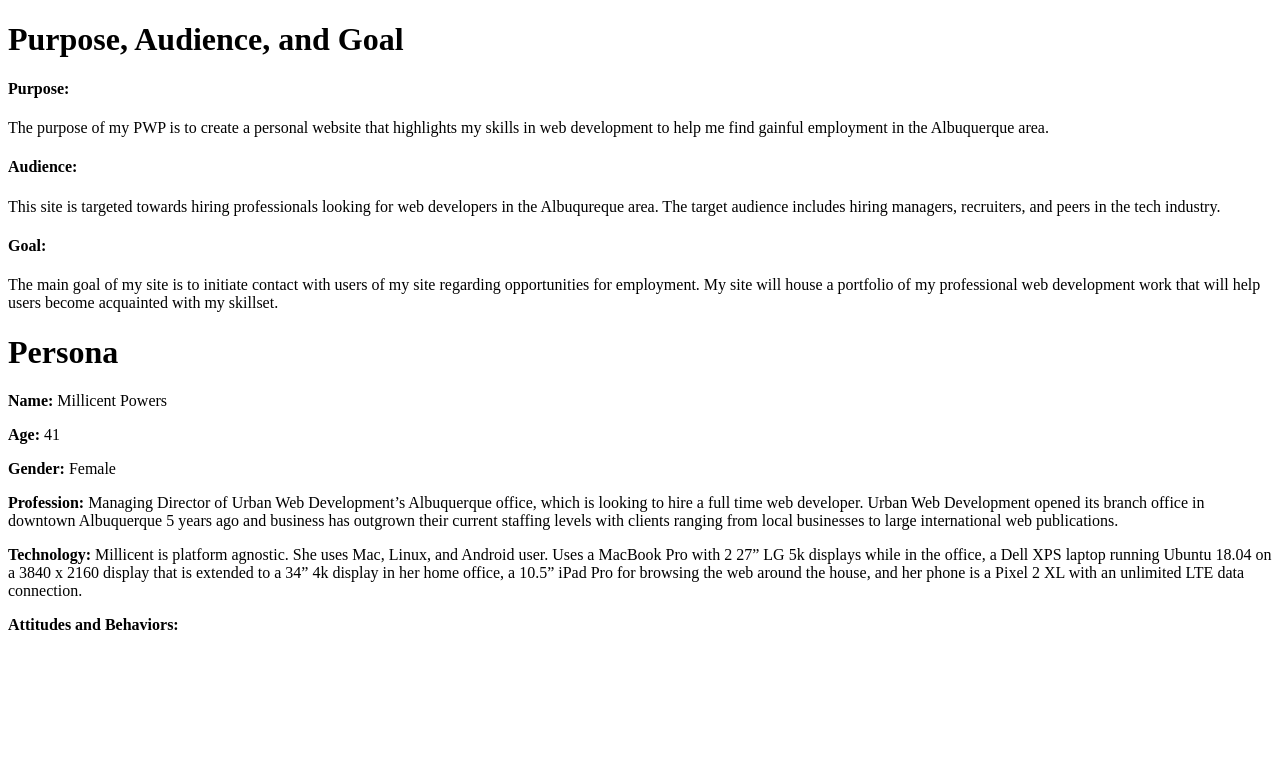
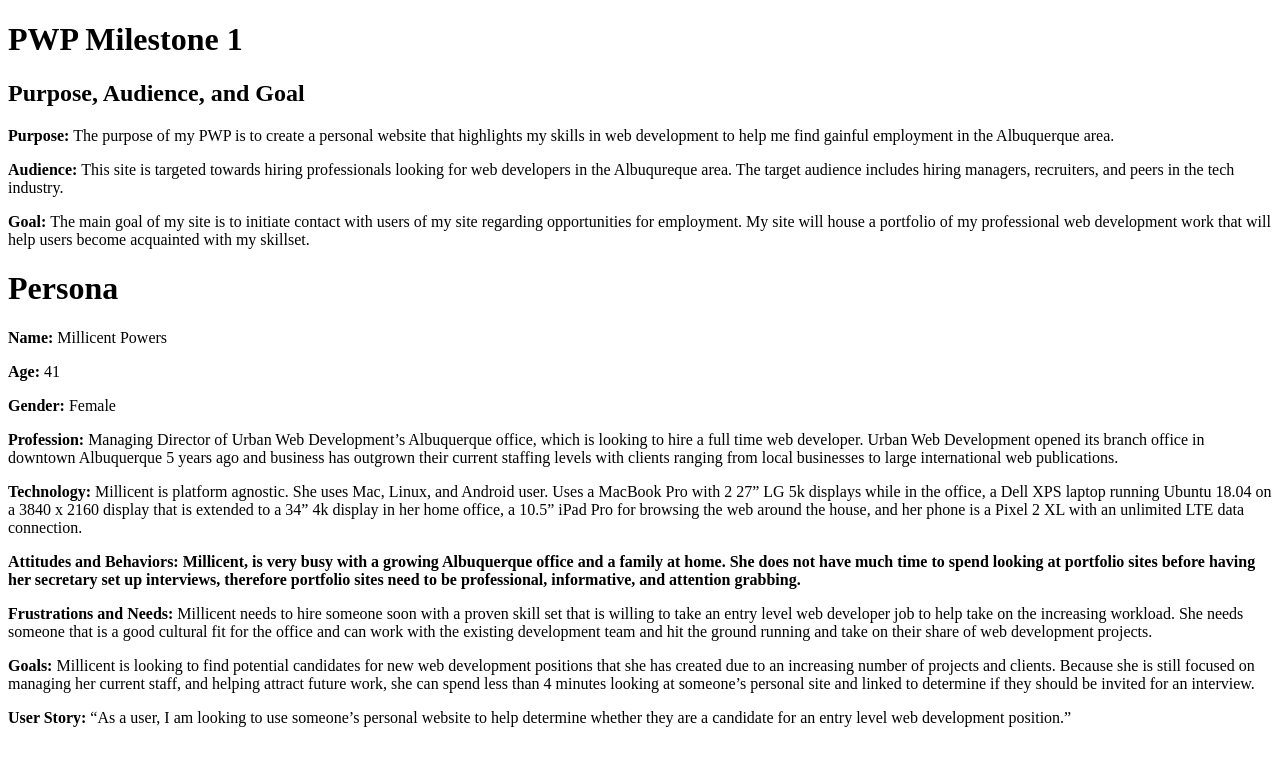
Before and after one commit to judeamiller/my-pwp-jude, a PHP site: page /milestone-1.php in a window 1280 px wide. Shown: the top 766 px of the page. Run offline with PHP 8.4, Linux system fonts and the light colour scheme.

Commit message:
Add persona. Add PWP Milestone 1 as H1 tag.

```diff
--- a/public_html/documentation/milestone-1.php
+++ b/public_html/documentation/milestone-1.php
@@ -5,29 +5,20 @@
 		<title>PWP Milestone 1</title>
 	</head>
 	<body>
-		<h1>Purpose, Audience, and Goal</h1>
-		<h4>Purpose:</h4>
-		<p>
-			The purpose of my PWP is to create a personal website that highlights my skills in web development to help me find gainful employment in the Albuquerque area.
-		</p>
-		<h4>Audience:</h4>
-		<p>
-			This site is targeted towards hiring professionals looking for web developers in the Albuqureque area. The target audience includes hiring managers, recruiters, and peers in the tech industry.
-		</p>
-		<h4>Goal:</h4>
-		<p>
-			The main goal of my site is to initiate contact with users of my site regarding opportunities for employment. My site will house a portfolio of my professional web development work that will help users become acquainted with my skillset.
-		</p>
+		<h1>PWP Milestone 1</h1>
+		<h2>Purpose, Audience, and Goal</h2>
+			<p><strong>Purpose: </strong>The purpose of my PWP is to create a personal website that highlights my skills in web development to help me find gainful employment in the Albuquerque area.</p>
+			<p><strong>Audience: </strong>This site is targeted towards hiring professionals looking for web developers in the Albuqureque area. The target audience includes hiring managers, recruiters, and peers in the tech industry.</p>
+			<p><strong>Goal: </strong>The main goal of my site is to initiate contact with users of my site regarding opportunities for employment. My site will house a portfolio of my professional web development work that will help users become acquainted with my skillset.</p>
 		<h1>Persona</h1>
 			<p><strong>Name: </strong>Millicent Powers</p>
 			<p><strong>Age: </strong>41</p>
 			<p><strong>Gender: </strong>Female</p>
 			<p><strong>Profession: </strong>Managing Director of Urban Web Development’s Albuquerque office, which is looking to hire a full time web developer. Urban Web Development opened its branch office in downtown Albuquerque 5 years ago and business has outgrown their current staffing levels with clients ranging from local businesses to large international web publications.</p>
-			<p><strong>Technology: </strong>Millicent is platform agnostic. She uses Mac, Linux, and Android user. Uses a MacBook Pro with 2 27” LG 5k displays while in the office, a Dell XPS laptop running Ubuntu 18.04 on a 3840 x 2160 display that is extended to a 34” 4k display in her home office, a 10.5” iPad Pro for browsing the web around the house, and her phone is a Pixel 2 XL with an unlimited LTE data connection.<p/>
-			<p><strong>Attitudes and Behaviors: </strong> </p>
-
-
-
-
+			<p><strong>Technology: </strong>Millicent is platform agnostic. She uses Mac, Linux, and Android user. Uses a MacBook Pro with 2 27” LG 5k displays while in the office, a Dell XPS laptop running Ubuntu 18.04 on a 3840 x 2160 display that is extended to a 34” 4k display in her home office, a 10.5” iPad Pro for browsing the web around the house, and her phone is a Pixel 2 XL with an unlimited LTE data connection.</p>
+			<p><strong>Attitudes and Behaviors: Millicent, is very busy with a growing Albuquerque office and a family at home. She does not have much time to spend looking at portfolio sites before having her secretary set up interviews, therefore portfolio sites need to be professional, informative, and attention grabbing.</strong> </p>
+			<p><strong>Frustrations and Needs: </strong>Millicent needs to hire someone soon with a proven skill set that is willing to take an entry level web developer job to help take on the increasing workload. She needs someone that is a good cultural fit for the office and can work with the existing development team and hit the ground running and take on their share of web development projects.</p>
+			<p><strong>Goals: </strong>Millicent is looking to find potential candidates for new web development positions that she has created due to an increasing number of projects and clients. Because she is still focused on managing her current staff, and helping attract future work, she can spend less than 4 minutes looking at someone’s personal site and linked to determine if they should be invited for an interview.</p>
+			<p><strong>User Story: </strong>“As a user, I am looking to use someone’s personal website to help determine whether they are a candidate for an entry level web development position.”</p>
 	</body>
 </html>
```
